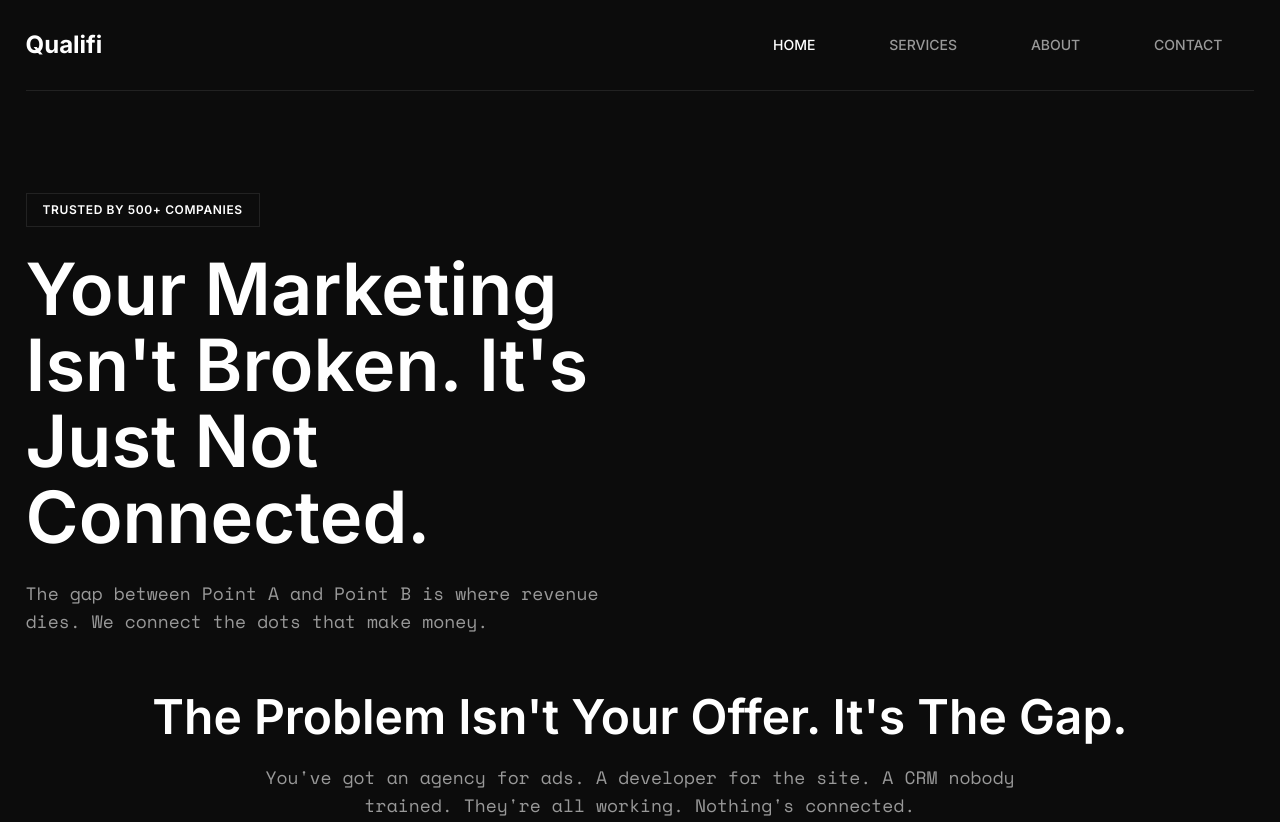
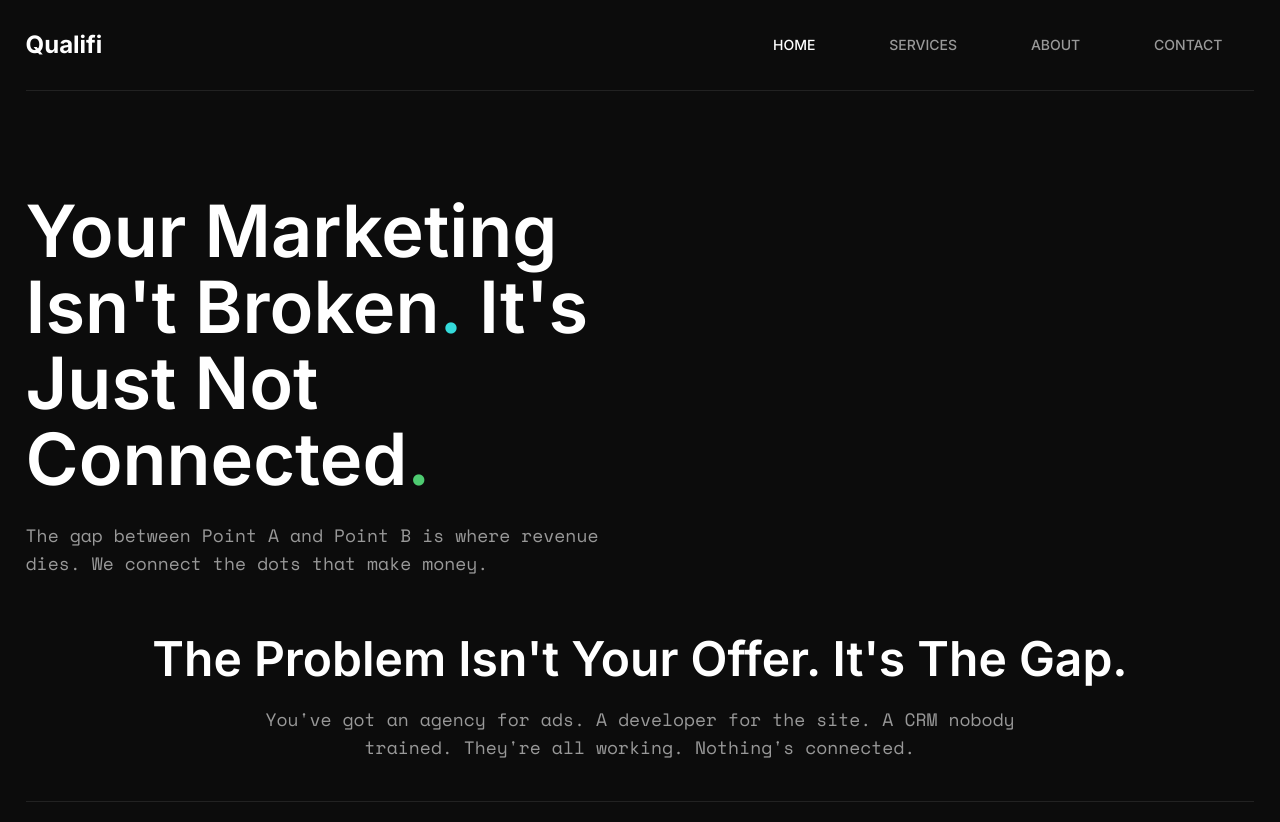
Before and after one commit to c-mathis/qualifi-site, a plain HTML site: page index.html in a window 1280 px wide. Shown: the top 822 px of the page. Drawn offline with nearby package versions, Linux system fonts and the light colour scheme.

Commit message:
Add colored periods to hero headline as brand detail
- First period: blue (#34dada)
- Second period: green (#4ecb71)
- Subtle brand expression in the hero

Co-Authored-By: Claude Opus 4.5 <noreply@anthropic.com>

```diff
--- a/index.html
+++ b/index.html
@@ -59,12 +59,10 @@
     <div class="flex flex-col md:flex-row items-start justify-between mx-[2%] grow gap-12 md:gap-16">
       <!-- Left Column - Value Proposition -->
       <div class="max-w-[600px]">
-        <div class="inline-block border border-qualifi-border px-4 py-2 text-xs font-inter font-semibold tracking-wider mb-6">
-          TRUSTED BY 500+ COMPANIES
-        </div>
+
 
         <h1 class="text-[48px] md:text-[72px] font-inter font-semibold leading-[52px] md:leading-[76px] mb-6">
-          Your Marketing Isn't Broken. It's Just Not Connected.
+          Your Marketing Isn't Broken<span class="text-qualifi-blue">.</span> It's Just Not Connected<span class="text-qualifi-green">.</span>
         </h1>
 
         <p class="text-base md:text-lg text-qualifi-text leading-relaxed">
```
